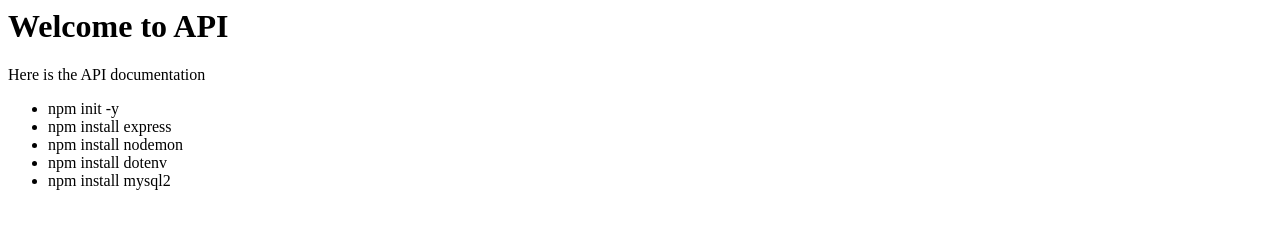
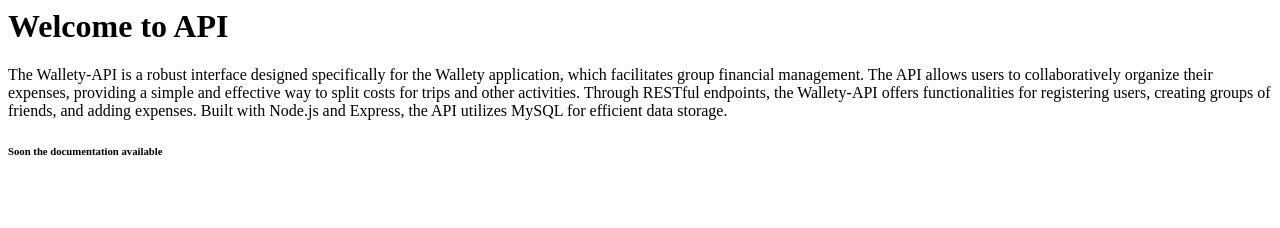
Before and after one commit to fabious054/wallety-api, a website: page index.html in a window 1280 px wide. Drawn offline with Linux system fonts and the light colour scheme.

Commit message:
html file changes

```diff
--- a/index.html
+++ b/index.html
@@ -1,12 +1,7 @@
 <h1>Welcome to API</h1>
 
-<p>Here is the API documentation</p>
+<p>The Wallety-API is a robust interface designed specifically for the Wallety application, which facilitates group financial management. The API allows users to collaboratively organize their expenses, providing a simple and effective way to split costs for trips and other activities.
+Through RESTful endpoints, the Wallety-API offers functionalities for registering users, creating groups of friends, and adding expenses. Built with Node.js and Express, the API utilizes MySQL for efficient data storage.</p>
 
 
-<ul>
-    <li>npm init -y</li>
-    <li>npm install express</li>
-    <li>npm install nodemon</li>
-    <li>npm install dotenv</li>
-    <li>npm install mysql2</li>
-</ul>
+<h6>Soon the documentation available</h6>
```
